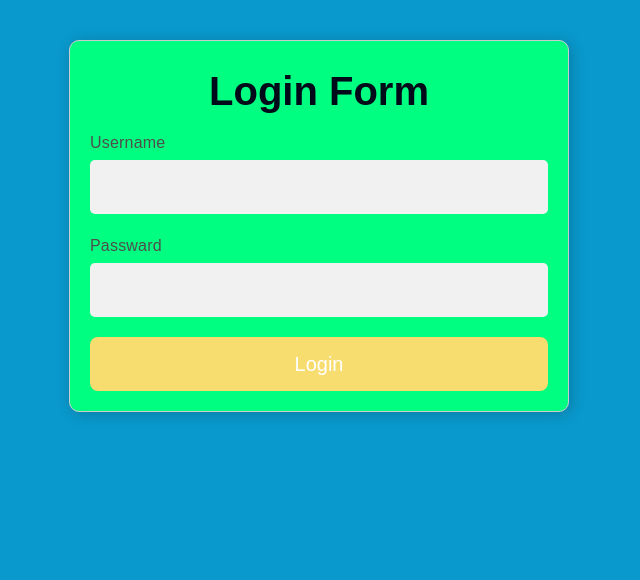
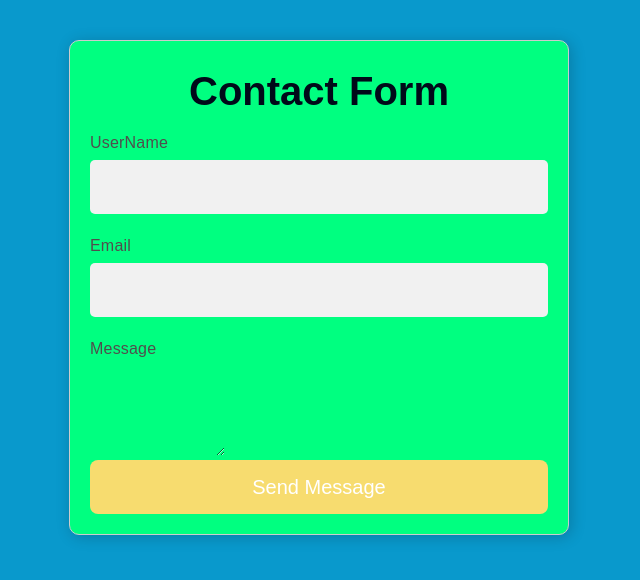
Before and after one commit to palak-bajpai-039/react_project, a React (Vite) app: page / in a window 1280 px wide. Shown: the top 580 px of the page, without its empty margins (321-961 px from the left). Built offline with nearby package versions, Linux system fonts and the light colour scheme.

Commit message:
react-project

```diff
--- a/src/App.jsx
+++ b/src/App.jsx
@@ -1,5 +1,6 @@
 import "./components/EV.css";
-import { LoginForm } from "./components/hooks/useState/LoginForm";
+import { ContactForm } from "./components/hooks/useState/ContactForm";
+//import { LoginForm } from "./components/hooks/useState/LoginForm";
 //import NetflixSeries from "./components/NetflixSeries";
 //import { RegistrationReactForm } from "./components/hooks/useState/registrationReactForm";
 
@@ -9,5 +10,5 @@ import { LoginForm } from "./components/hooks/useState/LoginForm";
 //import ControlledFrom from "./components/hooks/useState/controlled";
 
 export const App = () => {
-  return <LoginForm />;
+  return <ContactForm />;
 };
--- /dev/null
+++ b/src/components/hooks/useState/ContactForm.jsx
@@ -0,0 +1,47 @@
+import "./index2.css";
+import { useState } from "react";
+export const ContactForm = () => {
+  const [username, setUsername] = useState("");
+  const [email, setEmail] = useState("");
+  const [message, setMessage] = useState("");
+
+  const handlecontact = (e) => {};
+
+  return (
+    <div className="container">
+      <div className="card">
+        <h1>Contact Form</h1>
+        <form>
+          <label htmlFor="username">UserName</label>
+          <input
+            type="text"
+            name="username"
+            required
+            autoComplete="off"
+            value={username}
+            onChange={(e) => setUsername(e.target.value)}
+          />
+          <label htmlFor="email">Email</label>
+          <input
+            type="email"
+            name="email"
+            required
+            autoComplete="off"
+            value={email}
+            onChange={(e) => setEmail(e.target.value)}
+          />
+          <label htmlFor="message"> Message</label>
+          <textarea
+            type="passward"
+            name="message"
+            requiredautoComplete="off"
+            rows="6"
+            value={message}
+            onChange={(e) => setMessage(e.target.value)}
+          />
+          <button type="submit ">Send Message</button>
+        </form>
+      </div>
+    </div>
+  );
+};
```
